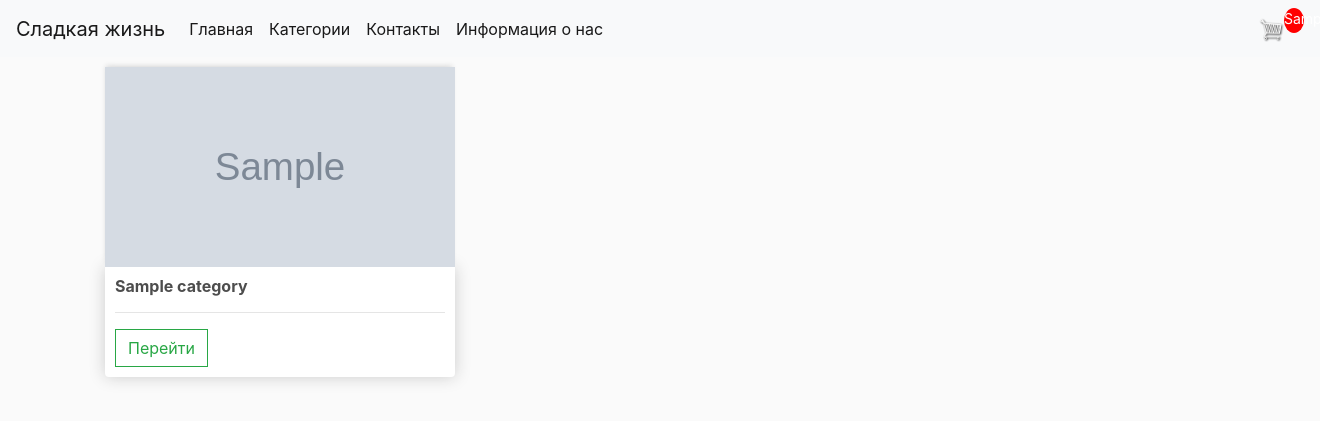
After one commit to BelozerSavely/mysite, a Django app: template mysite/store/templates/store/categories.html in a window 1320 px wide; the page is wider, and only the part inside the window is pictured. The commit adds this page. Shown: the top 421 px of that part. Run offline with Django 5.2, Linux system fonts and the light colour scheme; tables that the repository leaves empty hold one stand-in row (values such as "Sample post"); the template is opened without the code that fills it: values that come from a table or form of the project are taken from there, most other values are stand-ins (such as "Sample title", 1, 10 or a date in 2020); grey boxes marked "Sample" are stand-in pictures; parts of the project's set-up code (start-up, migrations or seed data) failed here and were passed over; some libraries are stand-ins or nearby versions.

Commit message:
add category site and edited main site

```diff
--- /dev/null
+++ b/mysite/store/templates/store/categories.html
@@ -0,0 +1,17 @@
+{% extends 'store/main.html' %}
+{% load static %}
+
+{% block content %}
+    <div class="row">
+        {% for cat in categories%}
+            <div class="col-lg-4">
+                <img class="thumbnail" src="{{cat.imageURL}}">
+                <div class="box-element product">
+                    <h6><strong>{{cat.name}}</strong></h6>
+                    <hr>
+                    <a class="btn btn-outline-success" href="{% url 'get_store_by_cat' cat.id %}">Перейти</a>
+                </div>
+            </div>
+        {% endfor %}
+    </div>
+{% endblock content %}
--- a/mysite/store/templates/store/main.html
+++ b/mysite/store/templates/store/main.html
@@ -70,20 +70,24 @@
     </button>
 
 
-    <div class="collapse navbar-collapse" id="navbarSupportedContent">
     <ul class="navbar-nav mr-auto">
         <li class="nav-item active">
             <a class="nav-link" href="{% url 'store' %}">Главная<span class="sr-only">(current)</span></a>
         </li>
     </ul>
-    </div>
 
-    <div class="collapse navbar-collapse" id="navbarSupportedContent">
+    <ul class="navbar-nav mr-auto">
+        <li class="nav-item active">
+            <a class="nav-link" href="{% url 'categories' %}">Категории<span class="sr-only">(current)</span></a>
+        </li>
+    </ul>
+
     <ul class="navbar-nav mr-auto">
         <li class="nav-item active">
             <a class="nav-link" href="{% url 'contacts' %}">Контакты<span class="sr-only">(current)</span></a>
         </li>
     </ul>
+
     <div class="collapse navbar-collapse" id="navbarSupportedContent">
         <ul class="navbar-nav mr-auto">
             <li class="nav-item active">
@@ -100,7 +104,6 @@
             </a>
             <p id="cart-total">{{ cartItems }}</p>
 
-            </div>
         </div>
     </div>
 </nav>
```
Also changed, not shown: mysite/static/images/cake_category.jpg (added), mysite/static/images/cake_category_DIfOXIA.jpg (added), mysite/static/images/category_obj1.jpg (added), mysite/static/images/category_obj1_IGVIio6.jpg (added). Lines whose indentation alone changed are shown as unchanged.
